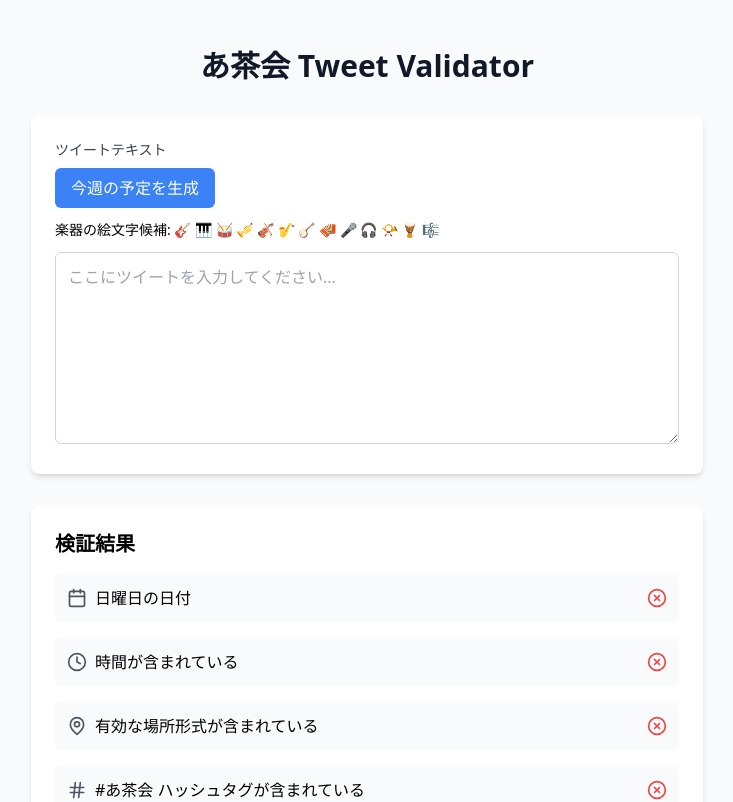
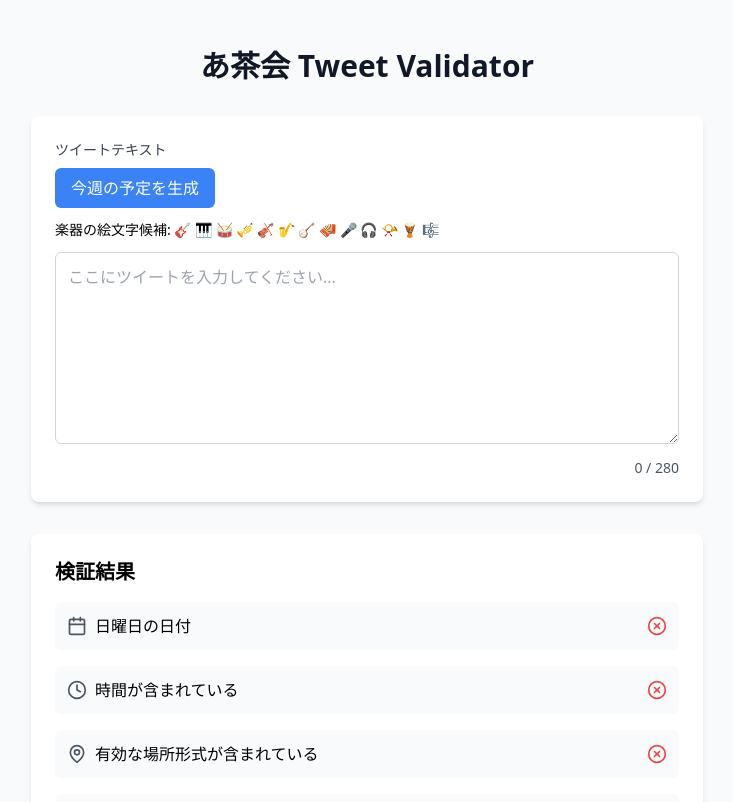
Before and after one commit to tktcorporation/tweet-validator-for-achakai, a React (Vite) app: page / in a window 1280 px wide. Shown: the top 802 px of the page, without its empty margins (273-1006 px from the left). Built offline with nearby package versions, Linux system fonts and the light colour scheme.

Commit message:
feat: add twitter-like character count

```diff
--- a/src/App.tsx
+++ b/src/App.tsx
@@ -1,5 +1,17 @@
 import React, { useState } from 'react';
 import { Calendar, Hash, CheckCircle, XCircle, Clock, MapPin } from 'lucide-react';
+
+function countTweetLength(text: string): number {
+  // Approximate Twitter's weighted character count where certain
+  // wide characters count as 2. This follows the ranges used by
+  // the Twitter Text library.
+  const wideChar = /[\u1100-\u115F\u2329\u232A\u2E80-\uA4CF\uAC00-\uD7A3\uF900-\uFAFF\uFE10-\uFE19\uFE30-\uFE6F\uFF00-\uFF60\uFFE0-\uFFE6]/u;
+  let count = 0;
+  for (const ch of [...text]) {
+    count += wideChar.test(ch) ? 2 : 1;
+  }
+  return count;
+}
 
 function App() {
   const [tweetText, setTweetText] = useState('');
@@ -118,6 +130,8 @@ function App() {
   };
 
   const validation = validateTweet(tweetText);
+  const tweetLength = countTweetLength(tweetText);
+  const maxTweetLength = 280;
 
   return (
     <div className="min-h-screen bg-gray-50 py-12 px-4">
@@ -145,6 +159,13 @@ function App() {
             className="w-full h-48 p-3 border border-gray-300 rounded-md focus:ring-2 focus:ring-blue-500 focus:border-transparent"
             placeholder="ここにツイートを入力してください..."
           />
+          <div
+            className={`mt-2 text-sm text-right ${
+              tweetLength > maxTweetLength ? 'text-red-600' : 'text-gray-600'
+            }`}
+          >
+            {tweetLength} / {maxTweetLength}
+          </div>
         </div>
 
         <div className="bg-white rounded-lg shadow-md p-6">
```
